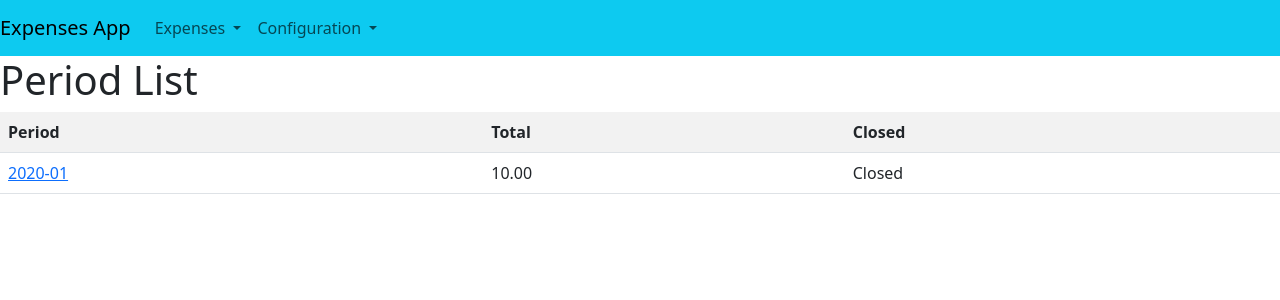
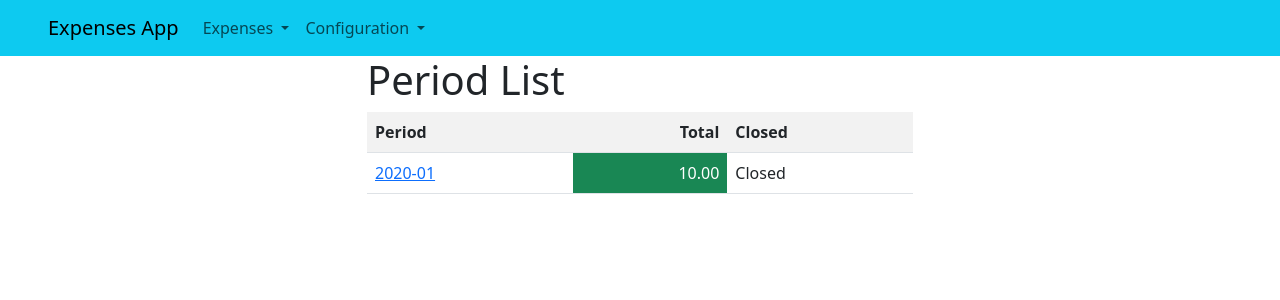
Before and after one commit to senquevila/expenses_site, a Django app: page /periods/ in a window 1280 px wide. Shown: the top 300 px of the page. Run offline with Django 4.2, Linux system fonts and the light colour scheme; tables that the repository leaves empty hold one stand-in row (values such as "Sample post").

Commit message:
order values

```diff
--- a/expenses/templates/base.html
+++ b/expenses/templates/base.html
@@ -10,7 +10,7 @@
     />
   </head>
   <body>
-    <nav class="navbar navbar-expand-lg navbar-light bg-info">
+    <nav class="navbar navbar-expand-lg navbar-light bg-info px-5">
       <a class="navbar-brand" href="{% url 'home' %}">Expenses App</a>
       <button
         class="navbar-toggler"
@@ -76,7 +76,13 @@
       </div>
       {% endfor %}
     </div>
-    {% endif %} {% block content %} {% endblock %}
+    {% endif %}
+    <div class="container">
+      <div class="row justify-content-center">
+      {% block content %}
+      {% endblock %}
+      </div>
+    </div>
     <script src="https://cdn.jsdelivr.net/npm/bootstrap@5.3.0/dist/js/bootstrap.bundle.min.js"></script>
     <script src="https://cdn.jsdelivr.net/npm/chart.js"></script>
   </body>
--- a/expenses/templates/expenses/list.html
+++ b/expenses/templates/expenses/list.html
@@ -6,7 +6,7 @@ Expense List
 
 {% block content %}
 <h1>Period: {{ period }}</h1>
-<h2>Expense List ({{ total_count }})</h2>
+<h2>Expense List</h2>
 <table class="table table-striped">
     <tr>
         <th>Account</th>
--- a/expenses/templates/periods/list.html
+++ b/expenses/templates/periods/list.html
@@ -1,15 +1,17 @@
 {% extends 'base.html' %}
+{% load humanize %}
 
 {% block title %}
 Expense List
 {% endblock %}
 
 {% block content %}
+<div class="col-md-6">
     <h1>Period List</h1>
     <table class="table table-striped">
         <tr>
             <th>Period</th>
-        <th>Total</th>
+            <th class="text-end">Total</th>
             <th>Closed</th>
         </tr>
         {% for period in periods %}
@@ -19,7 +21,7 @@ Expense List
                 {{ period.year }}-{{ period.month|stringformat:"02d" }}
                 </a>
             </td>
-        <td>{{ period.total }}</td>
+            <td class="text-end {% if period.total >= 0 %}text-bg-success{% else %}text-bg-danger{% endif %}" scope="col">{{ period.total|intcomma }}</td>
             <td>
                 {% if not period.closed %}
                 <a href="{% url 'period-close' pk=period.pk %}">{{ period.closed|yesno:"Closed, Open" }}</a>
@@ -30,4 +32,5 @@ Expense List
         </tr>
         {% endfor %}
     </table>
+</div>
 {% endblock %}
```
Lines whose indentation alone changed are shown as unchanged.
